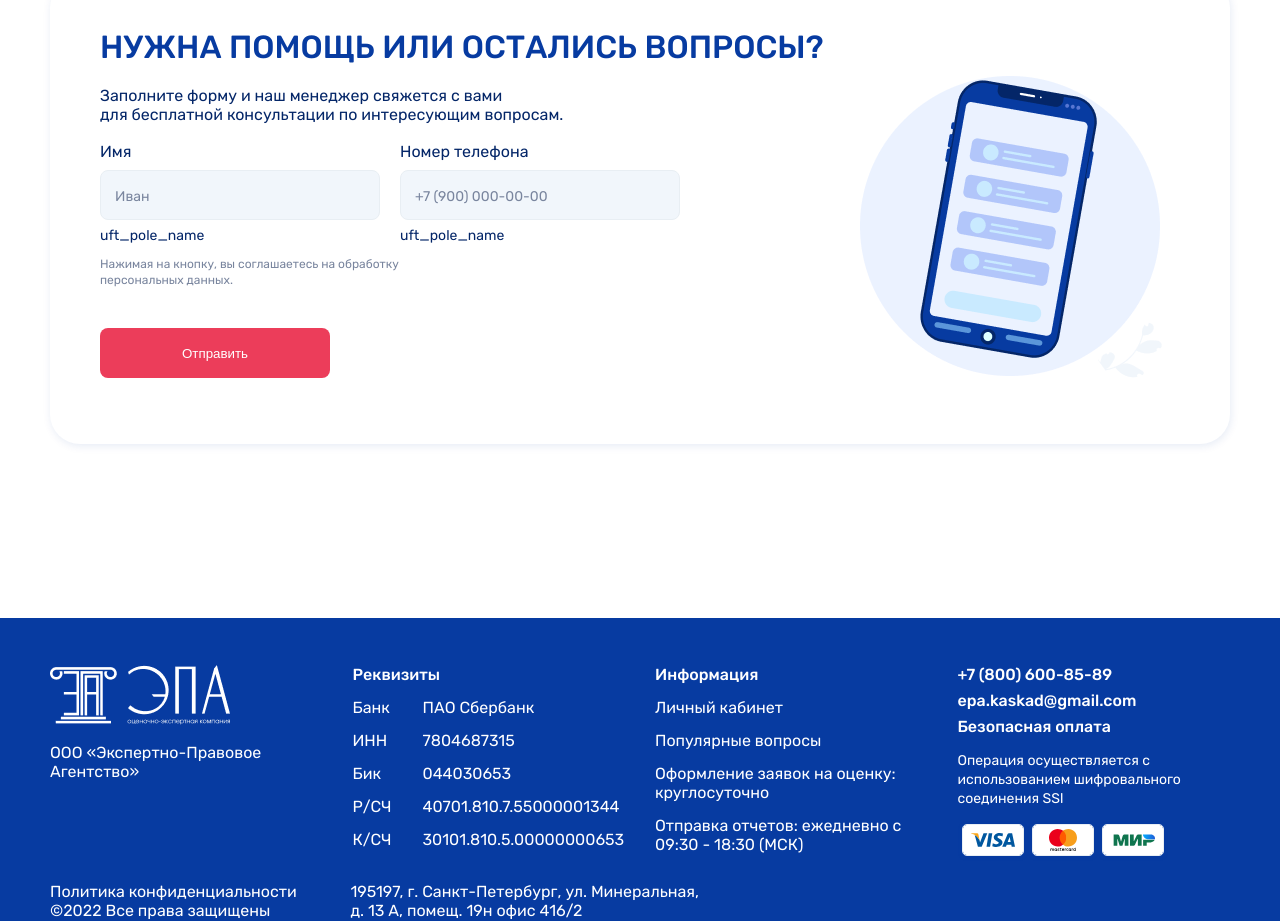
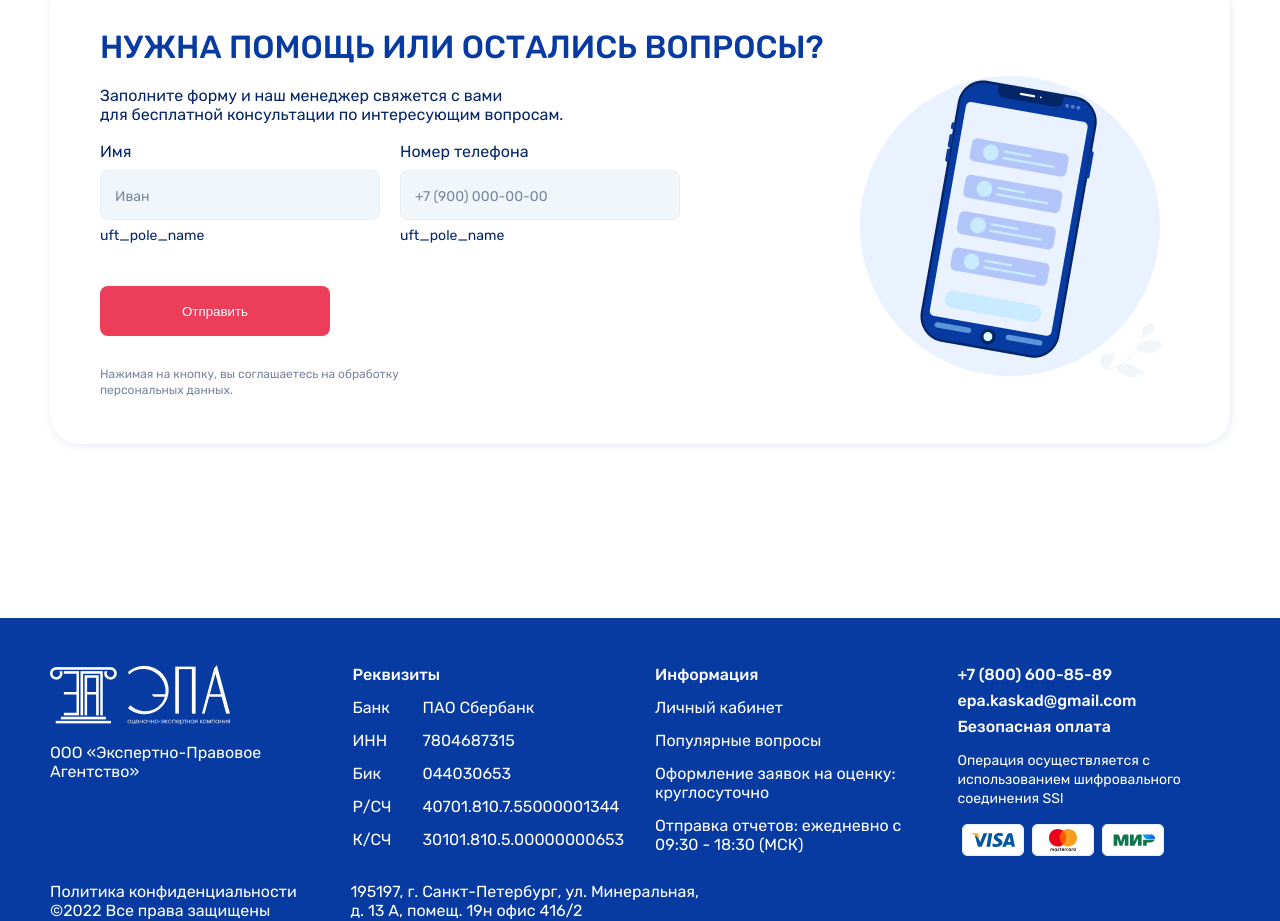
Before and after one commit to sardorkhayitmuradov/Expert-Legal-Agency, a React (Create React App) app: page / in a window 1280 px wide. Shown: the part 4400-5321 px from the top of the page. Built offline with nearby package versions, Linux system fonts and the light colour scheme.

Commit message:
login finished without notification message

```diff
--- a/src/Pages/email/Email.jsx
+++ b/src/Pages/email/Email.jsx
@@ -1,11 +1,40 @@
-import React from "react";
+import React, { useState } from "react";
 import "../../Pages/email/Email.css";
 import logo from "../../assets/images/main/logo.svg";
 import { useNavigate } from "react-router-dom";
 import Input from "../../components/Input/Input";
+import axios from "axios";
 
 const Email = () => {
   const navigate = useNavigate();
+
+  const [email, setEmail] = useState("");
+
+  const onSubmit = (e) => {
+    e.preventDefault();
+    axios
+      .post("https://maruf.pythonanywhere.com/api/email/", {
+        email: email,
+      })
+      .then((res) => {
+        const emailToken = res.data.msg;
+        if(!res.data.msg){
+          window.localStorage.setItem('token', emailToken)
+          navigate('/emailcode')
+        }else(
+          console.log("Email Account error!")
+        )
+      })
+      .catch((err) => {
+        console.log(err);
+      });
+    setEmail("");
+  };
+
+  const onEmail = (value) => {
+    console.log(value);
+    setEmail(value);
+  };
 
   return (
     <>
@@ -18,7 +47,7 @@ const Email = () => {
             <h1>Сброс пароля</h1>
             <p>Введите ваш email для восстановления доступа</p>
           </div>
-          <form action="#" className="email_form">
+          <form action="#" className="email_form" onSubmit={onSubmit}>
             <Input
               labelName={"Email"}
               inputType={"email"}
@@ -26,8 +55,15 @@ const Email = () => {
               placeholder={"example@gmail.com"}
               descValue={"uft_pole_name"}
               question={false}
+              value={email}
+              onGetValue={onEmail}
             />
-            <input onClick={() => navigate("/emailcode")} type="submit" value={"Далее"} className="email_form_btn" />
+            <input
+              // onClick={() => navigate("/emailcode")}
+              type="submit"
+              value={"Далее"}
+              className="email_form_btn"
+            />
             <span
               className="email_form_navigate"
               onClick={() => navigate("/password")}
--- a/src/Pages/profile2/Profile2.jsx
+++ b/src/Pages/profile2/Profile2.jsx
@@ -11,7 +11,13 @@ import Filter from "../../components/Filter/Filter";
 import { useNavigate } from "react-router-dom";
 
 const Profile2 = () => {
-  // const navigate = useNavigate();
+  const navigate = useNavigate();
+
+  React.useEffect(() => {
+    if (!localStorage.getItem("token")) {
+      navigate("/");
+    }
+  }, []);
 
   return (
     <>
--- a/src/Pages/registration1/Registration1.jsx
+++ b/src/Pages/registration1/Registration1.jsx
@@ -36,7 +36,7 @@ const Registration1 = () => {
   const onSubmit = (e) => {
     e.preventDefault();
     axios
-      .post('https://9ba5-185-203-236-98.in.ngrok.io/api/registr/', {
+      .post('https://maruf.pythonanywhere.com/api/registr/', {
         phone_number: userPhone,
         email: userEmail,
         password: userPassword,
--- a/src/components/MainAside/MainAside.jsx
+++ b/src/components/MainAside/MainAside.jsx
@@ -1,9 +1,38 @@
-import React from "react";
+import React,{useState} from "react";
 import "../MainAside/mainAside.css";
 import phone from "../../assets/images/main/phone-contact.png";
 import Input from "../Input/Input";
+import axios from "axios";
 
 const MainAside = () => {
+  const [name,setName] = useState("");
+  const [phoneNumber,setPhoneNumber] = useState("");
+
+  const onSubmit = (e) => {
+    e.preventDefault();
+    axios
+      .post('https://maruf.pythonanywhere.com/api/aplication/', {
+        name:name,
+        phone_number:phoneNumber,
+      })
+      .then((res) => {
+        console.log(res.data);
+      })
+      .catch((err) => {
+        console.log(err);
+      });
+    setName("");
+    setPhoneNumber("");
+  }
+
+  const onName = (value) => {
+    setName(value);
+  }
+
+  const onPhoneNumber = (value) => {
+    setPhoneNumber(value);
+  }
+
   return (
     <>
       <div className="main_aside">
@@ -16,7 +45,7 @@ const MainAside = () => {
                   Заполните форму и наш менеджер свяжется с вами <br /> для
                   бесплатной консультации по интересующим вопросам.
                 </p>
-                <form className="main_form_div" action="#">
+                <form className="main_form_div" onSubmit={onSubmit}>
                   <div className="main_input_left">
                     <Input
                       labelName={"Имя"}
@@ -25,6 +54,8 @@ const MainAside = () => {
                       placeholder={"Иван"}
                       descValue={"uft_pole_name"}
                       question={false}
+                      value={name}
+                      onGetValue={onName}
                     />
                   </div>
                   <div className="main_input_right">
@@ -35,15 +66,17 @@ const MainAside = () => {
                       placeholder={"+7 (900) 000-00-00"}
                       descValue={"uft_pole_name"}
                       question={false}
+                      value={phoneNumber}
+                      onGetValue={onPhoneNumber}
                     />
                   </div>
+                  <button disabled={!phoneNumber}>Отправить</button>
                 </form>
                 <div className="main_aside_button">
                   <p>
                     Нажимая на кнопку, вы соглашаетесь на обработку <br />{" "}
                     персональных данных.
                   </p>
-                  <button>Отправить</button>
                 </div>
               </div>
               <div className="main_aside_form_right">
--- a/src/components/MainAside/mainAside.css
+++ b/src/components/MainAside/mainAside.css
@@ -34,7 +34,8 @@
 }
 
 .main_form_div {
-  display: flex;
+  display: grid;
+  grid-template-columns: repeat(2,1fr);
   gap: 20px;
   padding-top: 16px;
   line-height: 30px;
@@ -71,8 +72,8 @@
   line-height: 16px;
 }
 
-.main_aside_button button {
-  margin-top: 40px;
+.main_form_div button {
+  margin: 20px 0;
   width: 230px;
   height: 50px;
 
@@ -82,7 +83,7 @@
   border-radius: 8px;
 }
 
-.main_aside_button button:hover {
+.main_form_div button:hover {
   background: #fff;
   color: #ec3d5a;
   border: 2px solid #ec3d5a;
--- a/src/components/mainHeader/MainHeader.jsx
+++ b/src/components/mainHeader/MainHeader.jsx
@@ -21,8 +21,13 @@ const MainHeader = () => {
         password: userPassword,
       })
       .then((res) => {
-        console.log(res.data);
-        // navigate('/profile2')
+        const token = res.data.token;
+        if(res.data.token){
+          window.localStorage.setItem('token', token)
+          navigate('/profile2')
+        }else(
+          alert("ERROR")
+        )
       })
       .catch((err) => {
         console.log(err);
```
